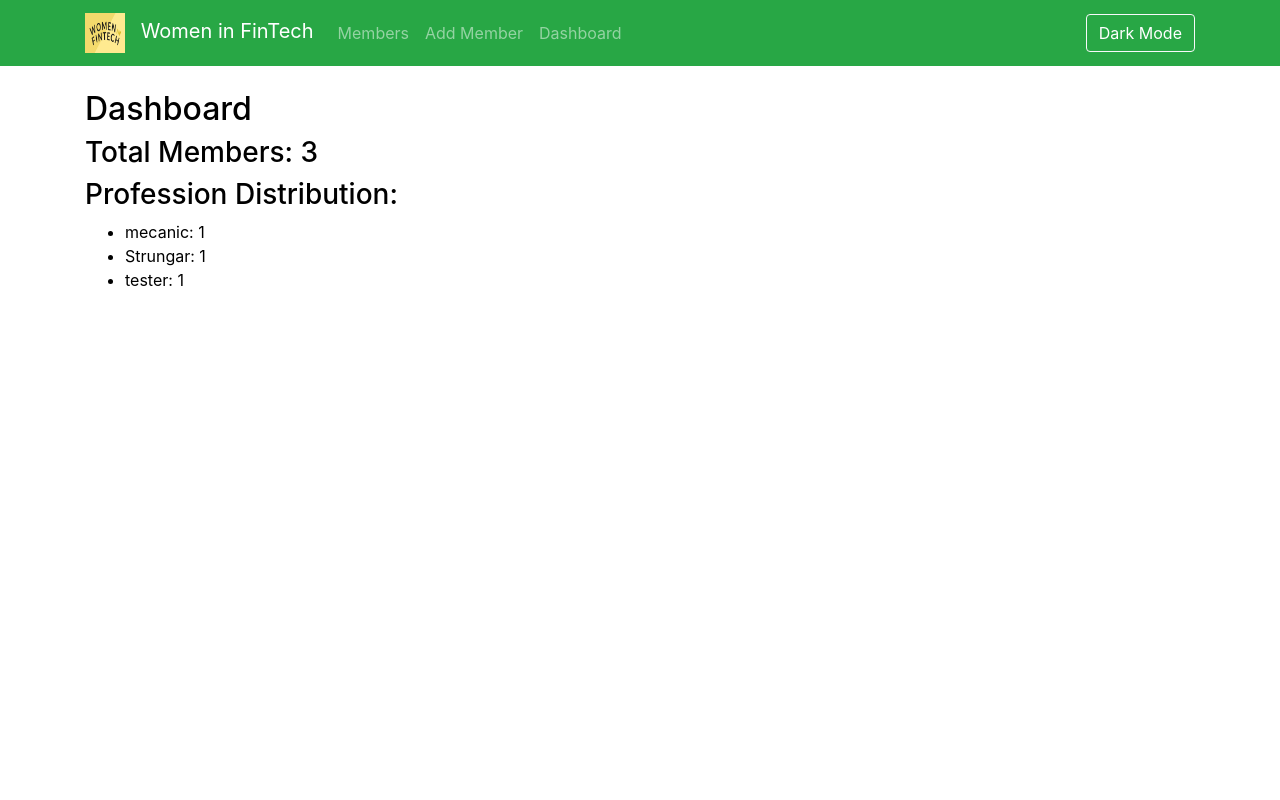
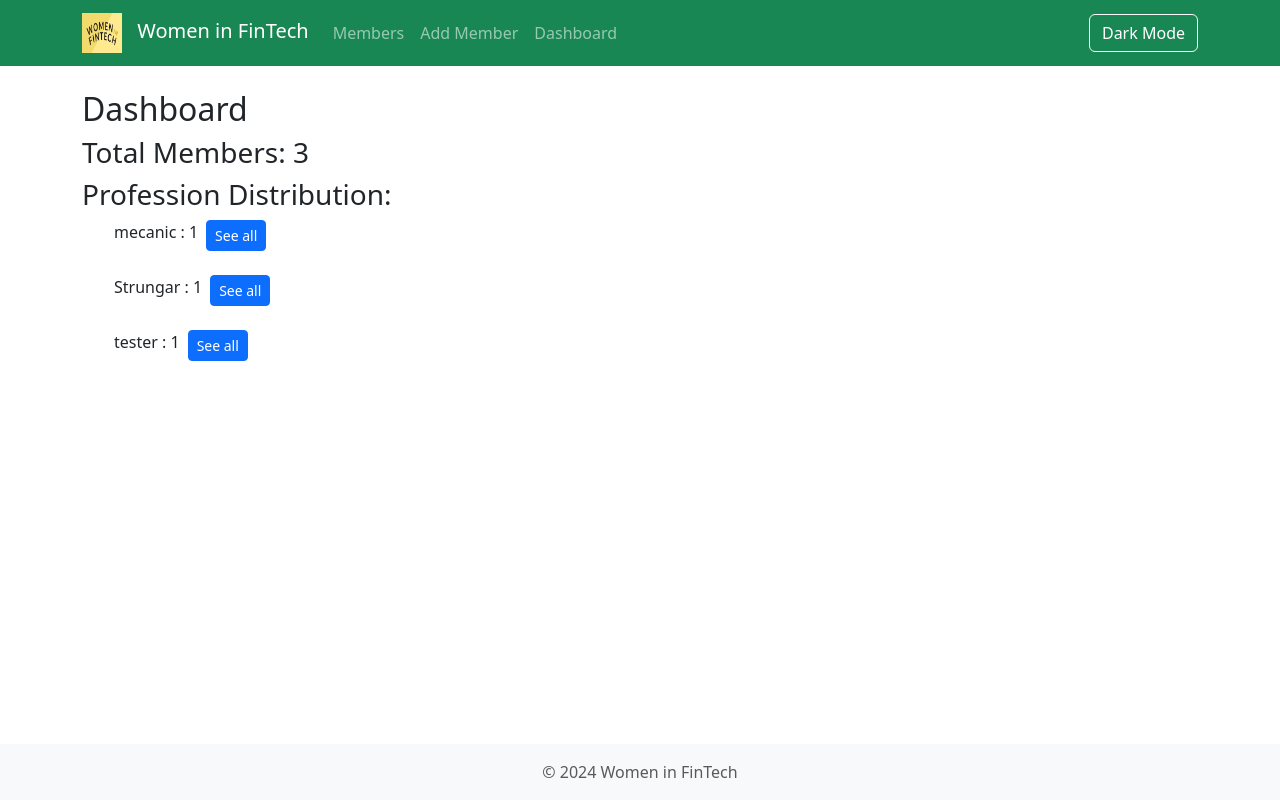
Before and after one commit to LeocaMihai/realiz_site_web, a PHP site: page /dashboard.php in a window 1280 px wide. Run offline with PHP 8.4, Linux system fonts and the light colour scheme; data comes from the database, SQL or seed files in the repository.

Commit message:
upgrade bootstrap la bootstrap 5 si fixat dark mode; adaugat favicon; adaugat header is footer la pagina de edit; adaugat buton de "see all" in dashboard

```diff
--- a/css/style.css
+++ b/css/style.css
@@ -2,9 +2,6 @@ body {
     min-height: 100vh;
     display: flex;
     flex-direction: column;
-    background-color: var(--bg-color, #ffffff);
-    color: var(--text-color, #000000);
-    transition: background-color 0.3s, color 0.3s;
 }
 
 .container {
@@ -44,30 +41,9 @@ body {
     margin-left: auto;
 }
 
-:root.dark {
-    --bg-color: #121212;
-    --text-color: #ffffff;
-}
-
-:root.dark .member-card {
-    background-color: #1e1e1e; /* Un fundal mai închis pentru card */
-    color: #ffffff; /* Text alb */
-    box-shadow: 0 2px 5px rgba(255, 255, 255, 0.1); /* Lumina potrivită pentru modul Dark */
-}
-
-:root.dark .jumbotron {
-    background-color: #1e1e1e; /* Un fundal mai închis pentru card */
-    color: #ffffff; /* Text alb */
-    box-shadow: 0 2px 5px rgba(255, 255, 255, 0.1); /* Lumina potrivită pentru modul Dark */
-}
-
 .logo-formated{
     width: 10px;
     height: auto;
     min-height: 10px;
 
 }
-
-:root {
-    --bs-primary: plum ;
-}
--- a/dashboard.php
+++ b/dashboard.php
@@ -27,9 +27,14 @@ $professionDistribution = $professionDistributionStmt->fetchAll(PDO::FETCH_ASSOC
     <h3>Profession Distribution:</h3>
     <ul>
         <?php foreach ($professionDistribution as $profession): ?>
-            <li><?php echo htmlspecialchars($profession['profession']); ?>: <?php echo $profession['count']; ?></li>
+            <li class="d-flex flex-column flex-sm-row gap-2 mb-4 align-middle justify-content-sm-left">
+                <span><?php echo htmlspecialchars($profession['profession']); ?> : <?php echo $profession['count']; ?></span>
+                <a class="btn btn-primary btn-sm" href="members.php?profession=<?php echo htmlspecialchars($profession['profession']); ?>">See all</a>
+            </li>
         <?php endforeach; ?>
     </ul>
 </div>
 
-<script src="js/main.js"></script>
+<?php
+include_once "includes/footer.php";
+?>
--- a/edit_member.php
+++ b/edit_member.php
@@ -1,6 +1,7 @@
 <?php
 include_once "classes/Member.php";
 include_once "classes/Database.php";
+include_once "includes/header.php";
 
 $database = new Database();
 $db = $database->getConnection();
@@ -57,3 +58,7 @@ if ($_SERVER['REQUEST_METHOD'] == 'POST') {
         <button type="submit">Update Member</button>
     </form>
 </div>
+
+<?php
+include_once "includes/footer.php";
+?>
--- a/includes/footer.php
+++ b/includes/footer.php
@@ -4,9 +4,8 @@
    <span class="text-muted">© 2024 Women in FinTech</span>
  </div>
 </footer>
-<script src="https://code.jquery.com/jquery-3.5.1.min.js"></script>
-<script src="https://cdn.jsdelivr.net/npm/@popperjs/core@2.5.4/dist/umd/popper.min.js"></script>
-<script src="https://stackpath.bootstrapcdn.com/bootstrap/4.5.2/js/bootstrap.min.js"></script>
+<!-- <script src="https://code.jquery.com/jquery-3.5.1.min.js"></script> -->
+<script src="https://cdn.jsdelivr.net/npm/bootstrap@5.3.3/dist/js/bootstrap.bundle.min.js" integrity="sha384-YvpcrYf0tY3lHB60NNkmXc5s9fDVZLESaAA55NDzOxhy9GkcIdslK1eN7N6jIeHz" crossorigin="anonymous"></script>
 <script src="js/main.js"></script>
 </body>
 </html>
--- a/includes/header.php
+++ b/includes/header.php
@@ -4,8 +4,11 @@
     <meta charset="UTF-8">
     <meta name="viewport" content="width=device-width, initial-scale=1.0">
     <title>Women in FinTech</title>
-    <link rel="stylesheet" href="https://stackpath.bootstrapcdn.com/bootstrap/4.5.2/css/bootstrap.min.css">
+    <link href="https://cdn.jsdelivr.net/npm/bootstrap@5.3.3/dist/css/bootstrap.min.css" rel="stylesheet" integrity="sha384-QWTKZyjpPEjISv5WaRU9OFeRpok6YctnYmDr5pNlyT2bRjXh0JMhjY6hW+ALEwIH" crossorigin="anonymous">
     <link rel="stylesheet" href="css/style.css">
+
+    <link rel='icon' href='image/favicon.ico' type='image/x-icon'>
+    <link rel='shortcut icon' href='image/avicon.ico' type='image/x-icon'>
 </head>
 <body>
     <nav class="navbar navbar-expand-lg navbar-dark bg-success">
--- a/js/main.js
+++ b/js/main.js
@@ -21,9 +21,20 @@ document.addEventListener('DOMContentLoaded', function () {
 
   const darkModeToggle = document.querySelector('.dark-mode-toggle');
   if (darkModeToggle) {
+    var theme = window.localStorage.getItem('data-theme');
+    if (theme) {
+      setTheme(theme);
+    }
+
     darkModeToggle.addEventListener('click', () => {
-          document.documentElement.classList.toggle('dark');
+      var theme = window.localStorage.getItem('data-theme');
+      setTheme(theme == 'dark' ? 'light' : 'dark');
     });
+  }
+
+  function setTheme(theme) {
+    document.documentElement.setAttribute('data-bs-theme', theme);
+    localStorage.setItem('data-theme', theme);
   }
 });
 
```
Also changed, not shown: includes/favicon.ico (added). Lines whose indentation alone changed are shown as unchanged.
